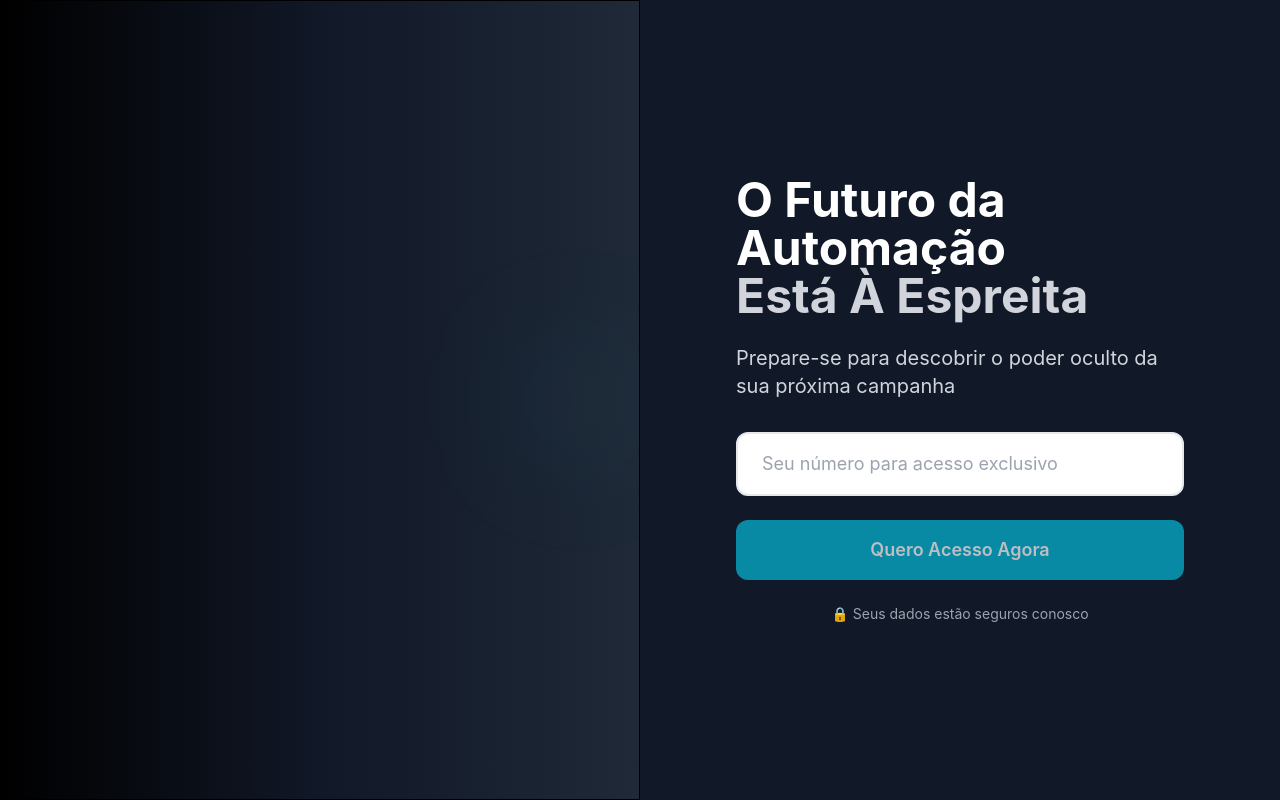
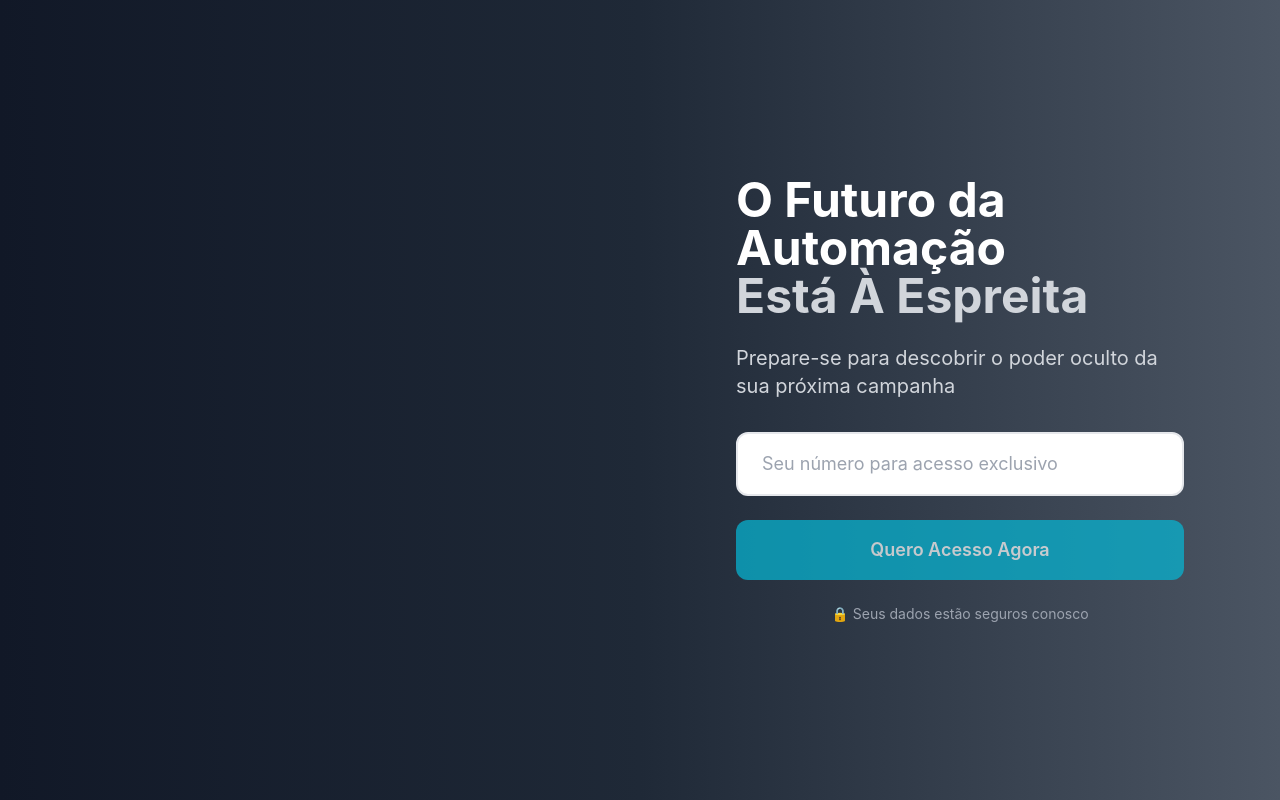
Before and after one commit to tiagoyoko/vibecodelp, a Next.js app: page / in a window 1280 px wide. Built offline with nearby package versions, Linux system fonts and the light colour scheme.

Commit message:
vamos deixar o lado esquerdo totalmente escuro e o lado direito comecando a clarear 20% antes do fim

```diff
--- a/app/page.tsx
+++ b/app/page.tsx
@@ -65,7 +65,11 @@ export default function Page() {
                 data-oid="mzr19b0"
             >
                 <div
-                    className={`max-w-md w-full transition-all duration-1000 delay-500 ${isVisible ? 'opacity-100 translate-y-0' : 'opacity-0 translate-y-8'}`}
+                    className="absolute inset-0 bg-gradient-to-l from-gray-600 via-gray-800 to-gray-900"
+                    data-oid="0_6oj_x"
+                ></div>
+                <div
+                    className={`relative z-10 max-w-md w-full transition-all duration-1000 delay-500 ${isVisible ? 'opacity-100 translate-y-0' : 'opacity-0 translate-y-8'}`}
                     data-oid="5sqlm1k"
                 >
                     {/* Main heading */}
```
